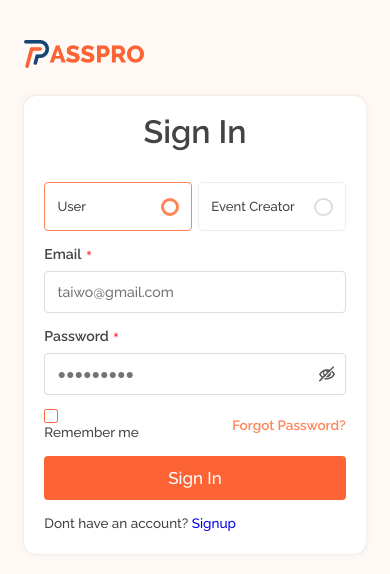
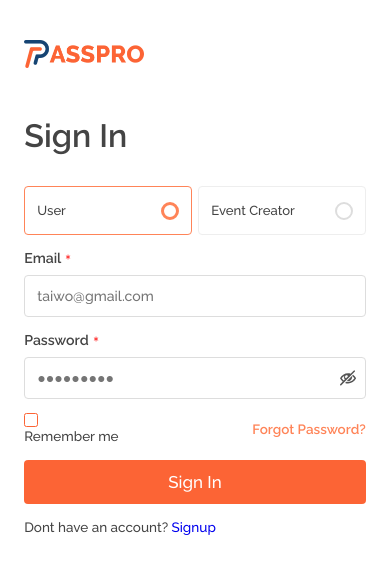
Before and after one commit to idowudamolaolatunji/web-passpro, a React (Vite) app: page /login in a window 390 px wide. Shown: the top 574 px of the page. Built offline with nearby package versions, Linux system fonts and the light colour scheme.

Commit message:
committing changes

```diff
--- a/src/auth/auth.css
+++ b/src/auth/auth.css
@@ -237,5 +237,13 @@
     }
     .auth--form-box {
         padding: 4rem 2.4rem;
+        background-color: #fff;
+    }
+    .auth--form {
+        padding: 2.4rem 0;
+        box-shadow: unset;
+    }
+    .form--heading {
+        text-align: left;
     }
 }
```
